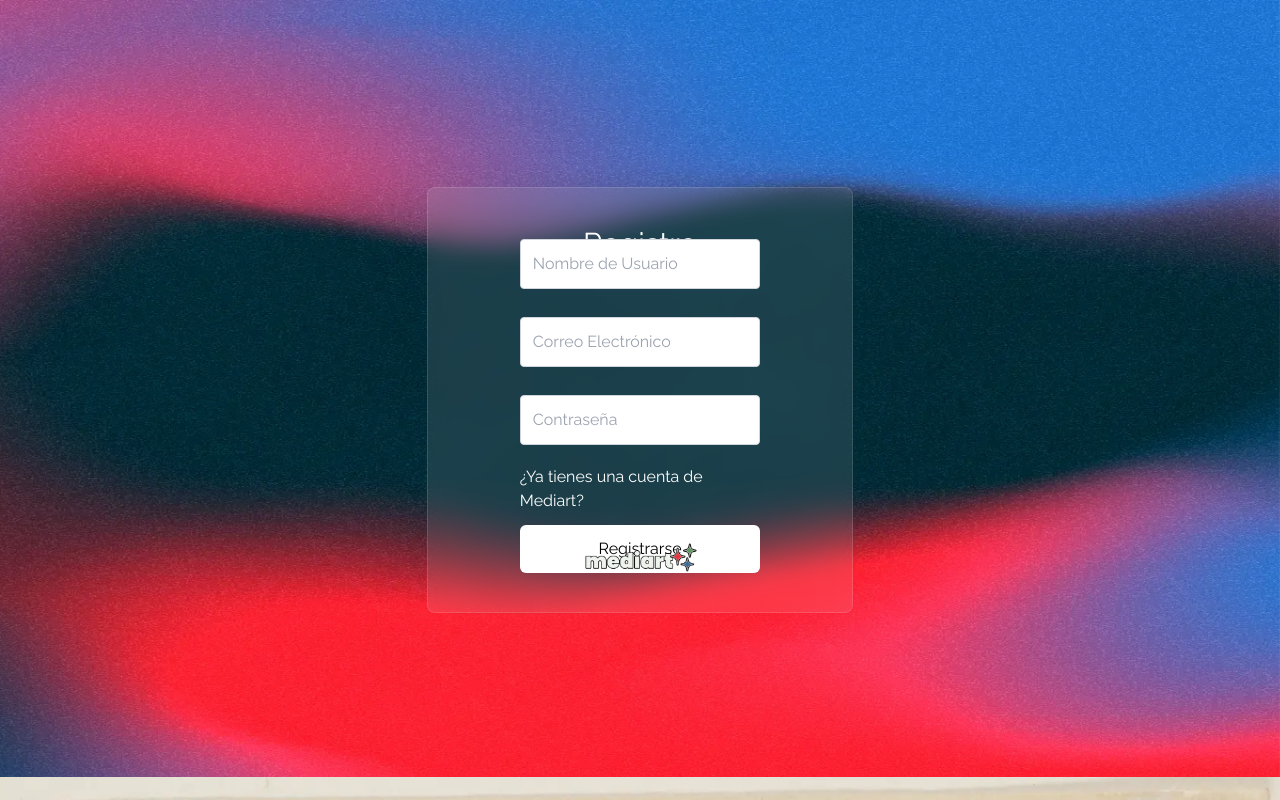
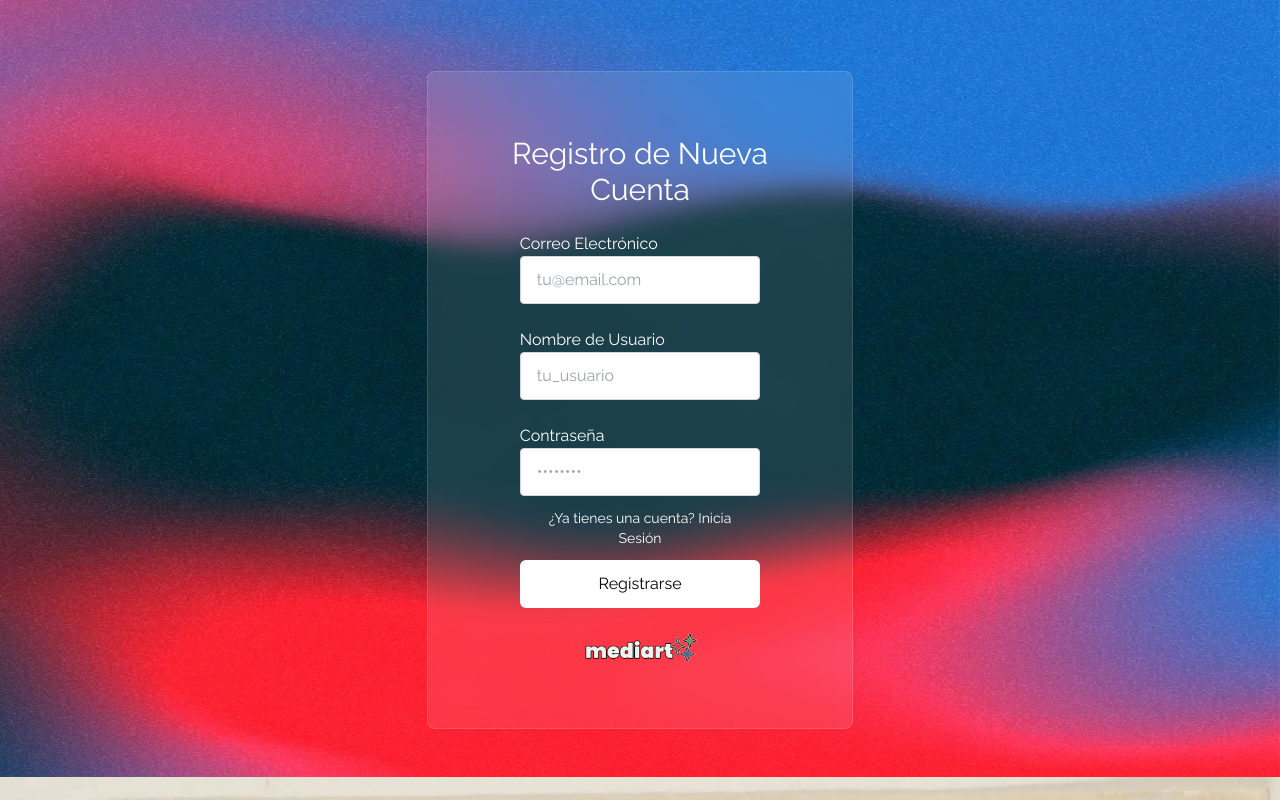
Before and after one commit to JesusAraujoDEV/mediart, a Nuxt app in the folder client/: page /register in a window 1280 px wide. Built offline with nearby package versions, Linux system fonts and the light colour scheme; a web font is replaced by a local one.

Commit message:
feat: implement user authentication with login and registration forms

```diff
--- a/client/components/navigation/NavigationStudio.vue
+++ b/client/components/navigation/NavigationStudio.vue
@@ -10,7 +10,7 @@
         alt="Logo"
       />
     </NuxtLink>
-    <NuxtLink to="/studio/profile">
+    <NuxtLink :to="`/studio/${actualUser ? actualUser : 'anonymous'}`">
       <img
         class="icon rounded-full"
         src="~/assets/resources/studio/previewProfile.webp"
@@ -20,6 +20,14 @@
   </nav>
 </template>
 
+<script setup lang="ts">
+const config = useRuntimeConfig();
+const userString = localStorage.getItem("user");
+
+const actualUser = userString ? JSON.parse(userString) : null;
+console.log("Actual User:", actualUser);
+</script>
+
 <style scoped>
 #logoNavbar {
   filter: brightness(0) invert(1);
--- a/client/package.json
+++ b/client/package.json
@@ -13,9 +13,12 @@
     "@nuxt/icon": "^1.13.0",
     "@nuxt/image": "^1.10.0",
     "@nuxtjs/tailwindcss": "^7.0.0-beta.0",
+    "flashy-js": "^0.4.0",
     "nuxt": "^3.17.5",
     "primeicons": "^7.0.0",
+    "sweetalert2": "^11.22.0",
     "vue": "^3.5.16",
-    "vue-router": "^4.5.1"
+    "vue-router": "^4.5.1",
+    "vue-toastification": "^2.0.0-rc.5"
   }
 }
--- a/client/pages/login.vue
+++ b/client/pages/login.vue
@@ -4,21 +4,24 @@
     <NuxtPage />
     <main class="w-screen h-dvh flex justify-center items-center">
       <div
-        class="md:w-1/3 max-md:w-5/6 h-fit max-md:aspect-auto gap-3 flex flex-col relative items-center justify-center glassEffect p-8 py-16 aspect-square rounded-lg"
+        class="md:w-1/3 max-md:w-5/6 h-fit gap-6 flex flex-col relative items-center justify-center glassEffect p-8 py-16  rounded-lg"
       >
         <h2 class="text-3xl">Inicio de Sesión</h2>
         <form
           class="flex flex-col w-2/3 h-3/4 max-md:w-5/6 justify-center items-center"
-          action=""
+          id="loginForm"
+          @submit.prevent="handleLogin"
         >
           <label class="w-full mb-0" for="Email">Correo Electrónico</label>
           <div class="flex flex-row w-full relative h-12 mb-6">
             <Icon name="material-symbols:mail-outline" size='1.2rem' class="absolute top-1/2 -translate-y-1/2 right-1 mr-1 -z-1"/>
             <input
-              type="email"
-              placeholder="tu@email.com"
+              type="text"
+              placeholder="tu@email.com o usuario"
               class="w-full pl-2 rounded border border-gray-300"
               id="Email"
+              v-model="email"
+              :disabled="loading"
             />
           </div>
 
@@ -30,16 +33,24 @@
               placeholder="••••••••"
               class="w-full pl-2 rounded border border-gray-300"
               id="Password"
+              v-model="password"
+              :disabled="loading"
             />
           </div>
 
-          <NuxtLink to="/register" class="hover:underline text-center mt-6 text-sm">
+          <p v-if="error" class="text-red-500 text-sm mt-2">{{ error }}</p>
+
+          <NuxtLink to="/register" class="hover:underline text-center m-3 text-sm">
             <p>¿Aún no tienes una cuenta? Regístrate</p>
           </NuxtLink>
           <button
-            class="w-full bg-white text-black p-3 rounded-md hover:bg-slate-100 transition-all cursor-pointer"
+            type="submit"
+            class="w-full bg-white text-black p-3 rounded-md transition-all cursor-pointer"
+            :class="{'hover:bg-slate-100': !loading, 'opacity-50 cursor-not-allowed': loading}"
+            :disabled="loading"
           >
-            Iniciar Sesión
+            <span v-if="!loading">Iniciar Sesión</span>
+            <span v-else>Cargando...</span>
           </button>
         </form>
         <NuxtLink to="/">
@@ -55,7 +66,60 @@
 </template>
 
 <script setup lang="ts">
+import { ref } from 'vue';
+import { useRouter } from 'vue-router';
+
 definePageMeta({
   layout: "default",
 });
+
+const config = useRuntimeConfig();
+const router = useRouter();
+
+const email = ref('');
+const password = ref('');
+const loading = ref(false);
+const error = ref<string | null>(null);
+
+const handleLogin = async () => {
+  loading.value = true;
+  error.value = null;
+
+  try {
+    const loginUrl = `${config.public.backend}/api/auth/login`;
+
+    const response = await fetch(loginUrl, {
+      method: 'POST',
+      headers: {
+        'Content-Type': 'application/json',
+      },
+      body: JSON.stringify({
+        email: email.value,
+        password: password.value,
+      }),
+    });
+
+    if (!response.ok) {
+      const errorData = await response.json();
+      throw new Error(errorData.message || 'Error al iniciar sesión.');
+    }
+
+    const data = await response.json();
+
+    if (data.user && data.token) {
+      localStorage.setItem('user', JSON.stringify(data.user));
+      localStorage.setItem('token', data.token);
+
+      router.push('/studio');
+    } else {
+      throw new Error('Respuesta del servidor inválida: Faltan user o token.');
+    }
+
+  } catch (err: any) {
+    error.value = err.message || 'Ocurrió un error inesperado. Intenta de nuevo.';
+    console.error('Login error:', err);
+  } finally {
+    loading.value = false;
+  }
+};
 </script>
--- a/client/pages/register.vue
+++ b/client/pages/register.vue
@@ -4,42 +4,92 @@
     <NuxtPage />
     <main class="w-screen h-dvh flex justify-center items-center">
       <div
-        class="md:w-1/3 max-md:w-5/6 h-fit max-md:aspect-auto gap-5 flex flex-col relative items-center justify-center glassEffect p-8 aspect-square rounded-lg"
+        class="md:w-1/3 max-md:w-5/6 h-fit gap-6 flex flex-col relative items-center justify-center glassEffect p-8 py-16 rounded-lg"
       >
-        <h2 class="text-3xl">Registro</h2>
+        <h2 class="text-3xl text-center">Registro de Nueva Cuenta</h2>
         <form
-          class="flex flex-col w-2/3 h-2/3 justify-center items-center gap-3 max-md:gap-2 max-md:w-5/6"
+          class="flex flex-col w-2/3 h-3/4 max-md:w-5/6 justify-center items-center"
+          id="registerForm"
+          @submit.prevent="handleRegister"
         >
-          <input
-            type="text"
-            placeholder="Nombre de Usuario"
-            class="w-full p-3 my-2 rounded border border-gray-300"
-            v-model="username"
+          <label class="w-full mb-0" for="Email">Correo Electrónico</label>
+          <div class="flex flex-row w-full relative h-12 mb-6">
+            <Icon
+              name="material-symbols:mail-outline"
+              size="1.2rem"
+              class="absolute top-1/2 -translate-y-1/2 right-1 mr-1 -z-1"
             />
             <input
               type="email"
-            placeholder="Correo Electrónico"
-            class="w-full p-3 my-2 rounded border border-gray-300"
+              placeholder="tu@email.com"
+              class="w-full p-4 rounded border border-gray-300"
+              id="Email"
               v-model="email"
+              :disabled="loading"
+              required
+            />
+          </div>
+
+          <label class="w-full mb-0" for="Username">Nombre de Usuario</label>
+          <div class="flex flex-row w-full relative h-12 mb-6">
+            <Icon
+              name="material-symbols:person-outline"
+              size="1.2rem"
+              class="absolute top-1/2 -translate-y-1/2 right-1 mr-1 -z-1"
+            />
+            <input
+              type="text"
+              placeholder="tu_usuario"
+              class="w-full p-4 rounded border border-gray-300"
+              id="Username"
+              v-model="username"
+              :disabled="loading"
+              required
+            />
+          </div>
+
+          <label class="w-full mb-0" for="Password">Contraseña</label>
+          <div class="flex flex-row w-full relative h-12">
+            <Icon
+              name="material-symbols:lock-outline"
+              size="1.2rem"
+              class="absolute top-1/2 -translate-y-1/2 right-1 mr-1 -z-1"
             />
             <input
               type="password"
-            placeholder="Contraseña"
-            class="w-full p-3 my-2 rounded border border-gray-300"
-            v-model="passwordHash"
+              placeholder="••••••••"
+              class="w-full p-4 rounded border border-gray-300"
+              id="Password"
+              v-model="password"
+              :disabled="loading"
+              required
             />
-          <NuxtLink to="/login" class="hover:underline">
-            <p>¿Ya tienes una cuenta de Mediart?</p>
+          </div>
+
+          <p v-if="error" class="text-red-500 text-sm mt-2">{{ error }}</p>
+
+          <NuxtLink
+            to="/login"
+            class="hover:underline text-center m-3 text-sm"
+          >
+            <p>¿Ya tienes una cuenta? Inicia Sesión</p>
           </NuxtLink>
           <button
-            class="w-full bg-white text-black p-3 rounded-md hover:bg-slate-100 transition-all cursor-pointer"
+            type="submit"
+            class="w-full bg-white text-black p-3 rounded-md transition-all cursor-pointer"
+            :class="{
+              'hover:bg-slate-100': !loading,
+              'opacity-50 cursor-not-allowed': loading,
+            }"
+            :disabled="loading"
           >
-            Registrarse
+            <span v-if="!loading">Registrarse</span>
+            <span v-else>Registrando...</span>
           </button>
         </form>
         <NuxtLink to="/">
           <img
-            class="h-8 cursor-pointer"
+            class="h-8 cursor-pointer transition-all duration-500 hover:scale-105"
             src="~/assets/mediart/mediartCompleto.webp"
             alt="Mediart Logo"
           />
@@ -50,13 +100,77 @@
 </template>
 
 <script setup lang="ts">
-import { ref } from 'vue';
+import { ref } from "vue";
+import { useRouter } from "vue-router";
+import Swal from "sweetalert2";
 
 definePageMeta({
   layout: "default",
 });
 
-const username = ref('');
-const email = ref('');
-const passwordHash = ref('');
+const config = useRuntimeConfig();
+const router = useRouter();
+
+const email = ref("");
+const username = ref(""); // New ref for username
+const password = ref("");
+const loading = ref(false);
+const error = ref<string | null>(null);
+
+const handleRegister = async () => {
+  loading.value = true;
+  error.value = null; // Clear previous errors
+
+  try {
+    // Assuming your backend register endpoint is /api/auth/register
+    const registerUrl = `${config.public.backend}/api/auth/register`;
+
+    const response = await fetch(registerUrl, {
+      method: "POST",
+      headers: {
+        "Content-Type": "application/json",
+      },
+      body: JSON.stringify({
+        // Data sent in the request body
+        email: email.value,
+        username: username.value, // Include username in the body
+        password: password.value,
+      }),
+    });
+
+    if (!response.ok) {
+      const errorData = await response.json();
+      // Use a more specific error message if available from the backend
+      throw new Error(errorData.message || "Error al registrar la cuenta.");
+    }
+
+    const data = await response.json();
+
+    // Optionally, if your register endpoint returns user and token, store them.
+    // However, it's common for register to just confirm success,
+    // and then the user would manually login, or be automatically logged in.
+    // For this example, I'll keep the storage logic, assuming your backend sends them.
+    if (data.user && data.token) {
+      localStorage.setItem("user", JSON.stringify(data.user));
+      localStorage.setItem("token", data.token);
+    } else {
+      router.push("/login");
+    }
+  } catch (err: any) {
+    error.value =
+      err.message ||
+      "Ocurrió un error inesperado durante el registro. Intenta de nuevo.";
+    Swal.fire({
+      title: "Error!",
+      heightAuto: false,
+      text: "Do you want to continue",
+      icon: "error",
+      toast: true,
+      position: "top-end",
+      timerProgressBar: true,
+    });
+  } finally {
+    loading.value = false;
+  }
+};
 </script>
--- /dev/null
+++ b/client/pages/studio/library.vue
@@ -0,0 +1,3 @@
+<template>
+
+</template>
```
Also changed, not shown: client/components/sections/Profile.vue (+19 -19 lines), client/pages/profile/[route].vue (renamed from client/pages/studio/[route].vue), 1 other file (tests, documents, lock files or other folders). Lines whose indentation alone changed are shown as unchanged.
